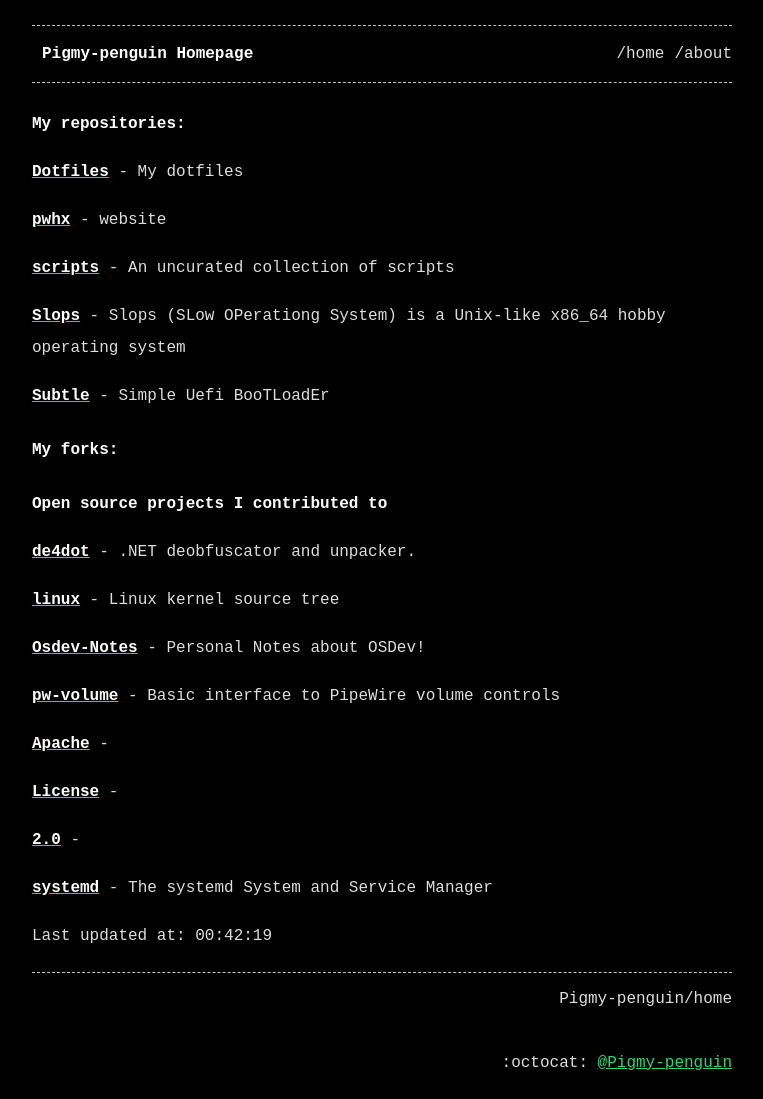
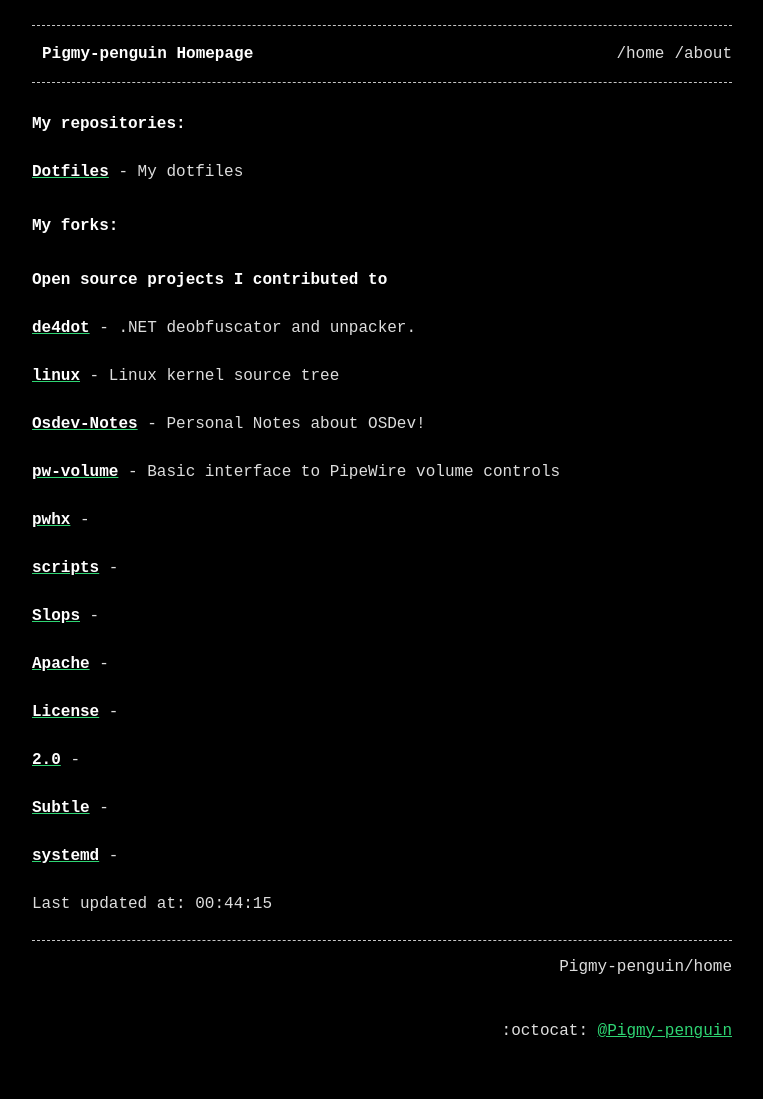
Before and after one commit to Pigmy-penguin/Pigmy-penguin.github.io, a Jekyll site: the page built from index.md, in a window 1280 px wide. Shown: the whole page, without its empty margins (258-1021 px from the left). Built offline with Jekyll 4.4.1, drawn with Linux system fonts in a browser that asks for light colours; after the commit the page ends 1067 px from its top, so only the background shows below that.

Commit message:
Auto updating the website

```diff
--- a/index.md
+++ b/index.md
@@ -8,14 +8,6 @@ title: Pigmy-penguin Homepage
 ## My repositories:
 
 [**Dotfiles**](https://github.com/Pigmy-penguin/Dotfiles) - My dotfiles
-
-[**pwhx**](https://github.com/Pigmy-penguin/pwhx) - website
-
-[**scripts**](https://github.com/Pigmy-penguin/scripts) - An uncurated collection of scripts
-
-[**Slops**](https://github.com/Pigmy-penguin/Slops) - Slops (SLow OPerationg System) is a Unix-like x86_64 hobby operating system
-
-[**Subtle**](https://github.com/Pigmy-penguin/Subtle) - Simple Uefi BooTLoadEr
 
 ## My forks:
 ### Open source projects I contributed to
@@ -28,13 +20,21 @@ title: Pigmy-penguin Homepage
 
 [**pw-volume**](https://github.com/Pigmy-penguin/pw-volume) - Basic interface to PipeWire volume controls
 
+[**pwhx**](https://github.com/Pigmy-penguin/pwhx) -
+
+[**scripts**](https://github.com/Pigmy-penguin/scripts) -
+
+[**Slops**](https://github.com/Pigmy-penguin/Slops) -
+
 [**Apache**](https://github.com/Pigmy-penguin/Apache) -
 
 [**License**](https://github.com/Pigmy-penguin/License) -
 
 [**2.0**](https://github.com/Pigmy-penguin/2.0) -
 
-[**systemd**](https://github.com/Pigmy-penguin/systemd) - The systemd System and Service Manager
+[**Subtle**](https://github.com/Pigmy-penguin/Subtle) -
+
+[**systemd**](https://github.com/Pigmy-penguin/systemd) -
 
 
-Last updated at: 00:42:19
+Last updated at: 00:44:15
```
Also changed, not shown: 2 other files.
